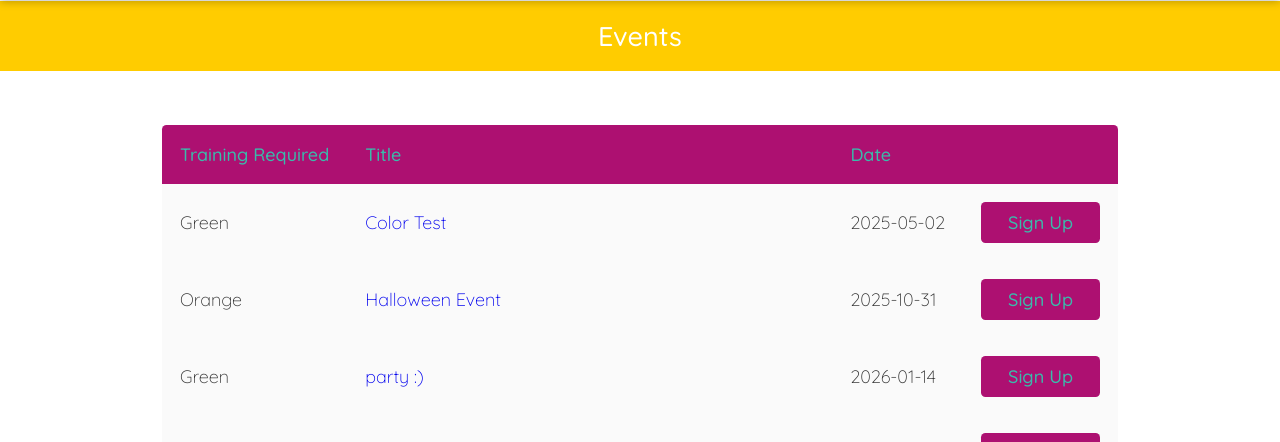
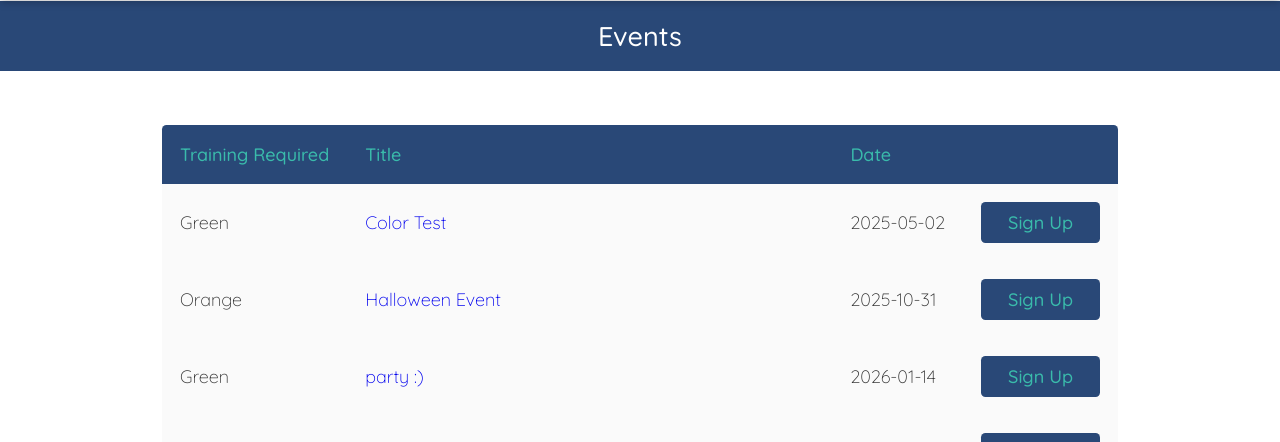
Before and after one commit to Nperez72/FXBG-Closet, a PHP site: page /stepvarepo/adminViewingEvents.php in a window 1280 px wide. Shown: the part 95-537 px from the top of the page. Run offline with PHP 8.4, Linux system fonts and the light colour scheme; data comes from the database, SQL or seed files in the repository.

Commit message:
Revert "Merge pull request #4 from Nperez72/lach"
This reverts commit 5ff83abf0f4d8184d34853b7d100b9b19c0ae60d, reversing
changes made to 83e0e38b2f2a4f466dfed18cbd336a61d3b2fde2.

```diff
--- a/FXBG-Closet/css/base.css
+++ b/FXBG-Closet/css/base.css
@@ -61,7 +61,7 @@ table, td, tr, th, form, fieldset, em, button, a {
 
     --shadow-and-border-color: #e8e8e8;
 
-    --main-color: #ad1071; /* Changed to Fred SPCA Navy */
+    --main-color: #294877; /* Changed to Fred SPCA Navy */
 
     --accent-color: #c52e81;
 
@@ -313,7 +313,7 @@ h1 {
     font-size: 1.5rem;
     font-weight: 500;
     margin-bottom: 2rem;
-    background-color: #ffcc00;
+    background-color: var(--main-color);
     color: var(--page-background-color);
     width: 100%;
     text-align: center;
```
